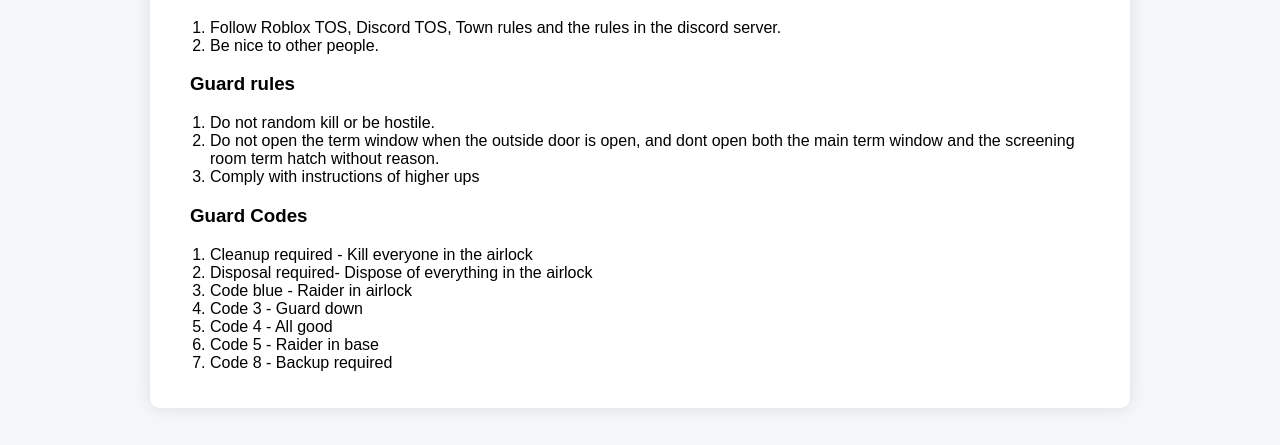
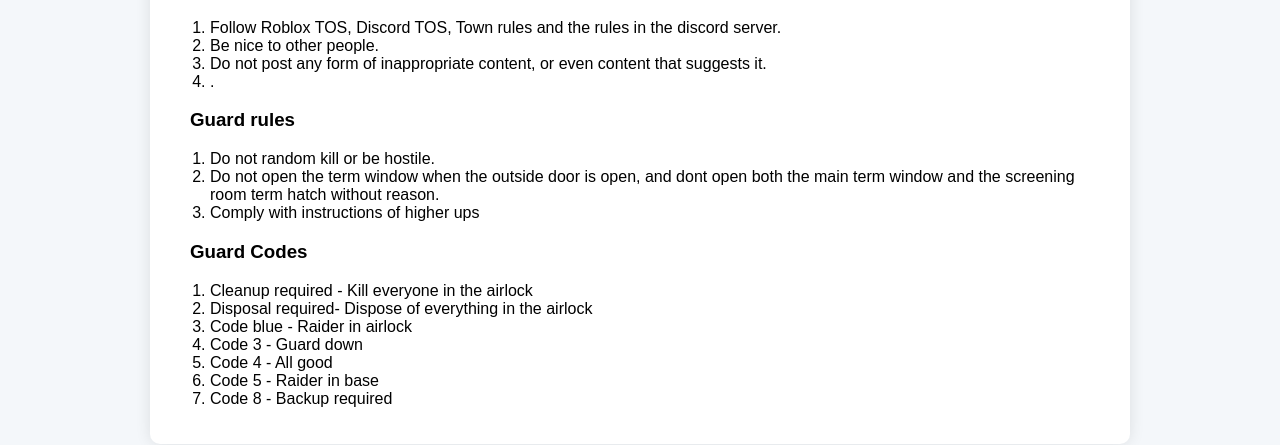
Before and after one commit to totallyrandom001/Website, a plain HTML site: page rules.html in a window 1280 px wide. Shown: the part 209-654 px from the top of the page. Drawn offline with Linux system fonts and the light colour scheme.

Commit message:
Update rules.html

```diff
--- a/rules.html
+++ b/rules.html
@@ -47,6 +47,8 @@
   <ol>
     <li>Follow Roblox TOS, Discord TOS, Town rules and the rules in the discord server.</li>
     <li>Be nice to other people.</li>
+    <li>Do not post any form of inappropriate content, or even content that suggests it.</li>
+    <li>.</li>
   </ol>
 
     <h3>Guard rules</h3>
```
